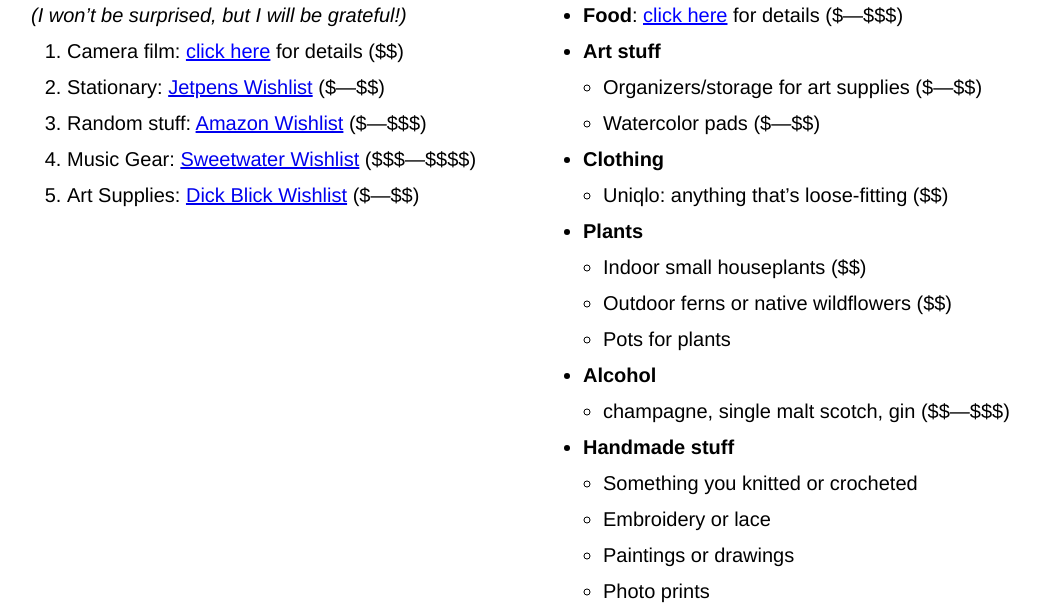
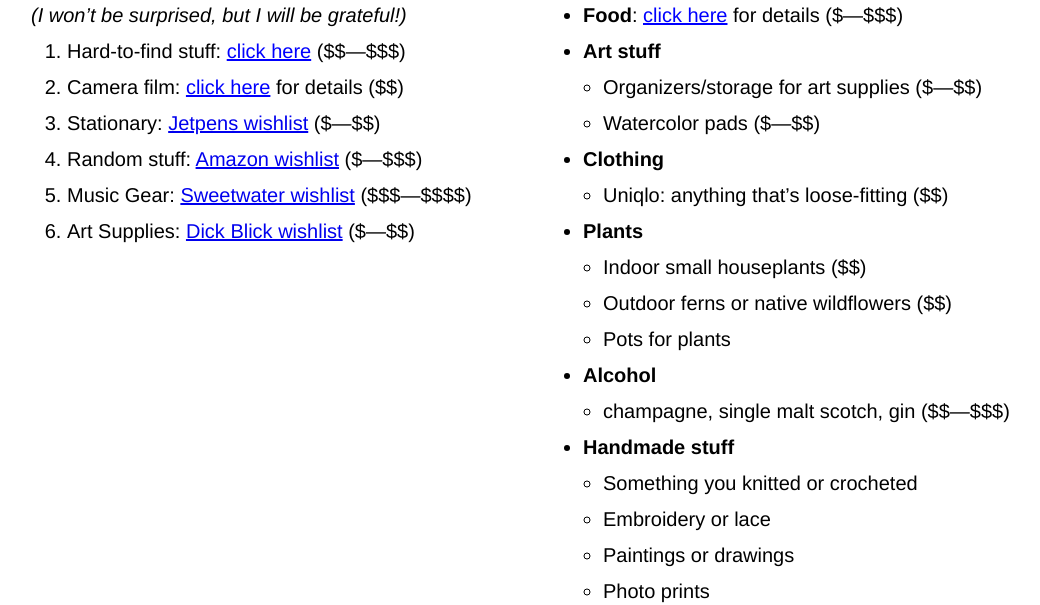
Before and after one commit to herereadthis/logalog, a plain HTML site: page src/wishlist/index.html in a window 1280 px wide. Shown: the part 195-800 px from the top of the page, without its empty margins (5-1045 px from the left). Drawn offline with Linux system fonts and the light colour scheme.

Commit message:
wishlist

```diff
--- a/src/wishlist/index.html
+++ b/src/wishlist/index.html
@@ -78,6 +78,22 @@
                 <p><em>(I won&rsquo;t be surprised, but I will be grateful!)</em></p>
                 <ol>
                     <li>
+                        <span>Hard-to-find stuff:</span>
+                        <span class="accordion">click here</span>
+                        ($$&mdash;$$$)
+                        <div class="panel">
+                            <p>These items may require longer lead times and planning, as they come from small retailers or otherwise would involve eBay hunting.</p>
+                            <ul>
+                                <li>Watch: <a href="https://www.swatch.com/en-us/big-bold-jellyfish-so27e100/SO27E100.html">Swatch Big Bold Jellyfish</a></li>
+                                <li>Synth/music processor: <a href="https://blokas.io/midihub/">Blokas Midihub</a></li>
+                                <li>Experimental Synth: <a href="https://monome.org/docs/norns/shield/">Monome Norns Shield</a></li>
+                                <li>Camera: <a href="https://www.ebay.com/sch/i.html?_nkw=mamiya+6+automat+camera">Mamiya 6 Automat</a></li>
+                                </li>
+                            </ul>
+                            <p class="accordion_collapse"><em>Hide details</em></p>
+                        </div>
+                    </li>
+                    <li>
                         <span>Camera film:</span>
                         <span class="accordion">click here</span> for details
                         ($$)
@@ -106,22 +122,22 @@
                     </li>
                     <li>
                         <span>Stationary:</span>
-                        <a href="https://www.jetpens.com/wishlist?wish_list_id=17ef1b09c33b43c7" title="Jetpens Wishlist">Jetpens Wishlist</a>
+                        <a href="https://www.jetpens.com/wishlist?wish_list_id=17ef1b09c33b43c7" title="Jetpens Wishlist">Jetpens wishlist</a>
                         ($&mdash;$$)
                     </li>
                     <li>
                         <span>Random stuff:</span>
-                        <a href="https://www.amazon.com/hz/wishlist/ls/1UB5BNU61G7IL" title="Amazon Wishlist">Amazon Wishlist</a>
+                        <a href="https://www.amazon.com/hz/wishlist/ls/1UB5BNU61G7IL" title="Amazon Wishlist">Amazon wishlist</a>
                         ($&mdash;$$$)
                     </li>
                     <li>
                         <span>Music Gear:</span>
-                        <a href="https://www.sweetwater.com/store/wishlist/686365c12db50088f4f166d57b980b60/" title="Sweetwater Wishlist">Sweetwater Wishlist</a>
+                        <a href="https://www.sweetwater.com/store/wishlist/686365c12db50088f4f166d57b980b60/" title="Sweetwater Wishlist">Sweetwater wishlist</a>
                         ($$$&mdash;$$$$)
                     </li>
                     <li>
                         <span>Art Supplies:</span>
-                        <a href="https://www.dickblick.com/myaccount/wishlist/RR4UX2T4G4BWH/" title="Dick Blick Wishlist">Dick Blick Wishlist</a>
+                        <a href="https://www.dickblick.com/myaccount/wishlist/RR4UX2T4G4BWH/" title="Dick Blick Wishlist">Dick Blick wishlist</a>
                         ($&mdash;$$)
                     </li>
                 </ol>
```
